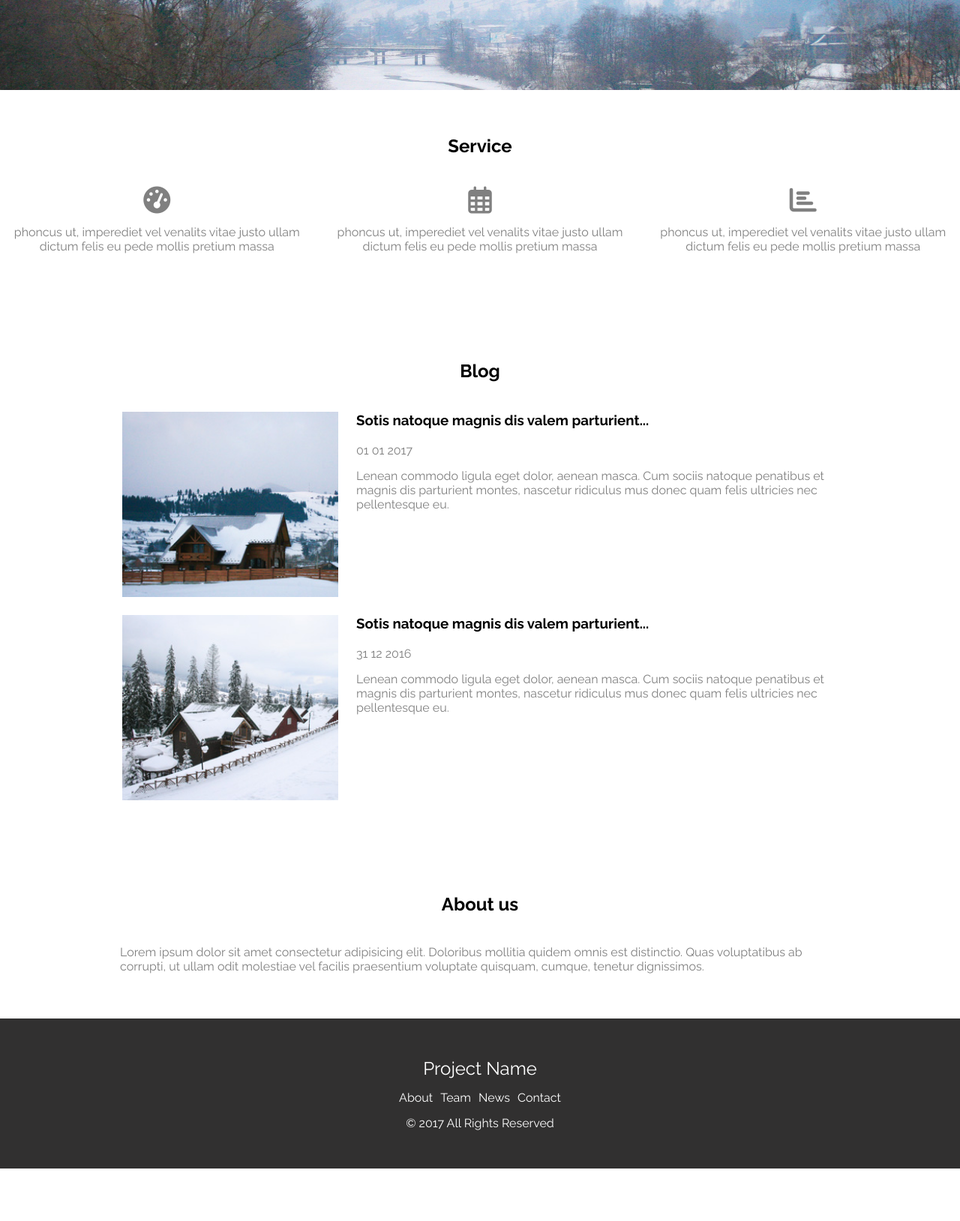
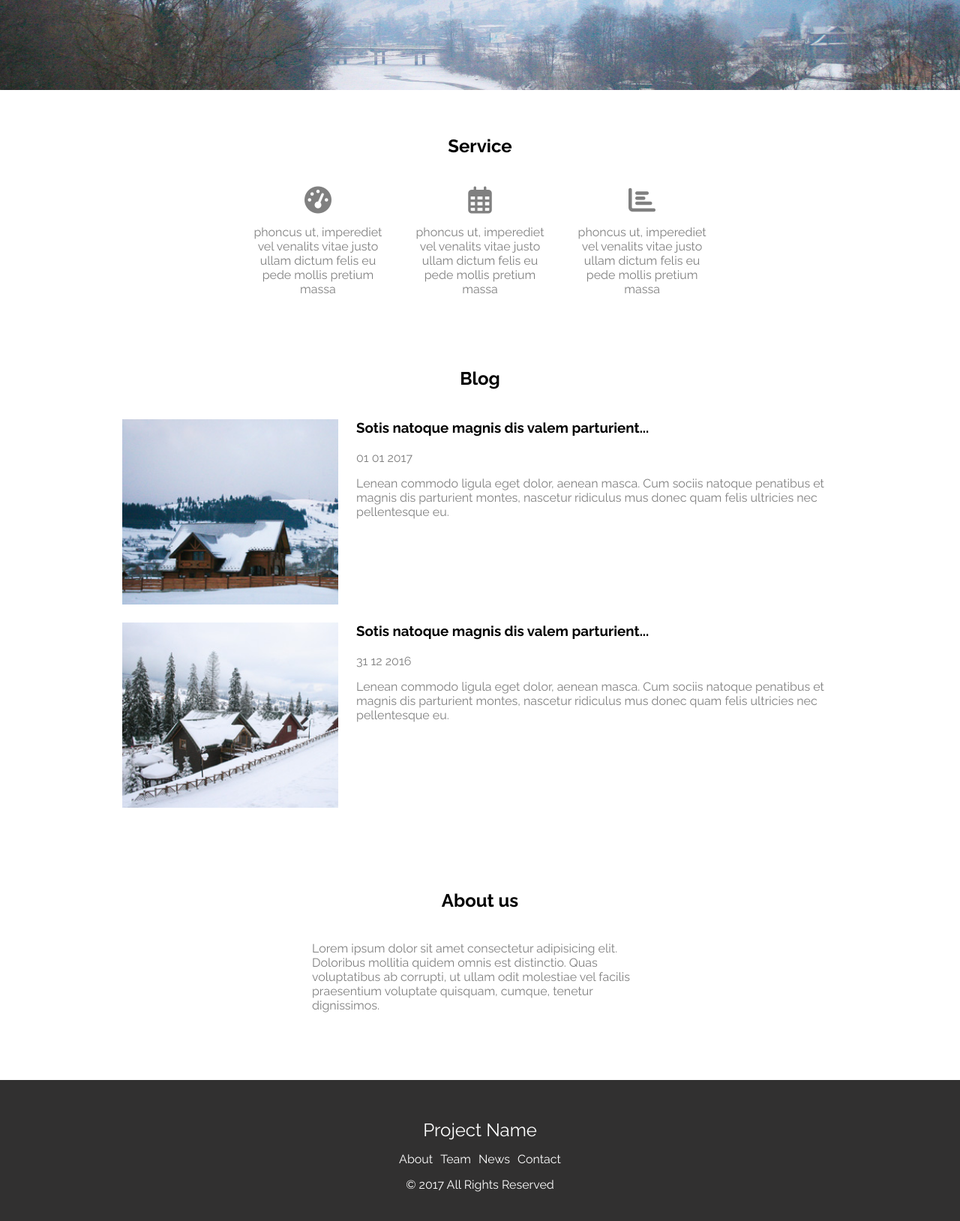
Before and after one commit to nazarijpereginec-afk/perehinetsweb.github.io, a plain HTML site: page lr9/index.html in a window 1280 px wide. Shown: the part 440-2068 px from the top of the page at 75% size. Before the commit the page ends 1998 px from the top, so only its background shows below. Drawn offline with Linux system fonts and the light colour scheme.

Commit message:
Update style.css

```diff
--- a/lr9/styles/style.css
+++ b/lr9/styles/style.css
@@ -93,6 +93,7 @@ header>.container .child {
     text-align: center;
     width: 100%;
     min-height: 300px;
+    padding: 30px 0 15px;
 }
 
 .service {
@@ -115,6 +116,7 @@ i {
     width: 100%;
     min-height: 300px;
     text-align: center;
+    padding: 30px 0;
 }
 
 .blog {
@@ -165,6 +167,7 @@ h3 {
     min-height: 150px;
     text-align: center;
     margin: 0 auto;
+    padding: 20px 0 50px;
 }
 
 #about_us p {
@@ -211,12 +214,6 @@ footer .container {
     transform: translate(-50%, -50%);
 }
 
-#services,
-#blog,
-#about_us {
-    padding: 30px 0;
-}
-
 h2 {
     margin-bottom: 20px;
 }
@@ -236,6 +233,14 @@ h2 {
         right: 5%;
         top: 30%;
         transform: translateY(-30%);
+    }
+
+    #about_us {
+        width: 35%;
+    }
+
+    .service {
+        width: 15%;
     }
 
     .menu ul li {
@@ -264,25 +269,34 @@ h2 {
 }
 
 @media (min-width: 768px) and (max-width: 1024px) {
+    #services {
+        padding: 45px 0 25px;
+    }
 
-    #services,
-    #blog,
+    #blog {
+        padding: 45px 0;
+    }
+
     #about_us {
-        padding: 45px 0;
+        padding: 35px 0 70px;
     }
 
     h2 {
         margin-bottom: 30px;
     }
-
 }
 
 @media (min-width: 1025px) {
+    #services {
+        padding: 60px 0 35px;
+    }
 
-    #services,
-    #blog,
+    #blog {
+        padding: 60px 0;
+    }
+
     #about_us {
-        padding: 60px 0;
+        padding: 45px 0 90px;
     }
 
     h2 {
```
